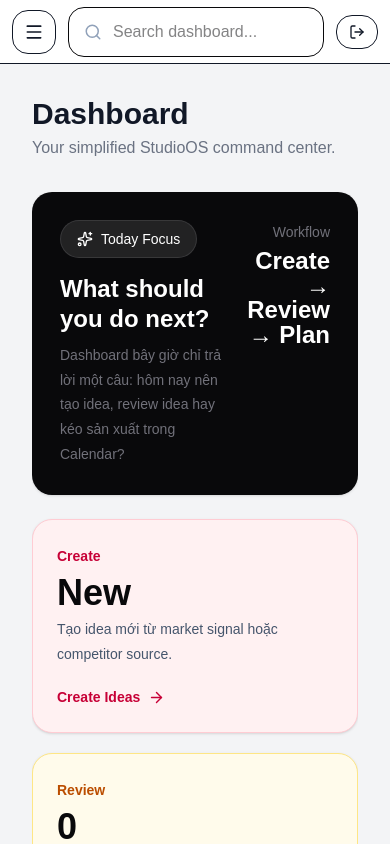
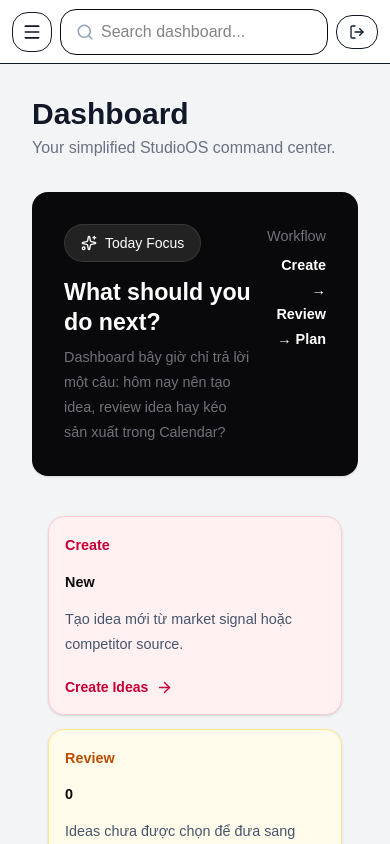
Before and after one commit to affafaffa/studioos, a Next.js app: page / in a window 390 px wide. Shown: the top 844 px of the page. Built offline with nearby package versions, Linux system fonts and the light colour scheme; no server answers; the database is empty.

Commit message:
fix: prevent mobile horizontal overflow

```diff
--- a/app/globals.css
+++ b/app/globals.css
@@ -245,3 +245,161 @@ body {
     line-height: 1.55rem;
   }
 }
+
+/* StudioOS hard mobile containment */
+html,
+body {
+  width: 100%;
+  max-width: 100%;
+  overflow-x: hidden;
+}
+
+body {
+  position: relative;
+}
+
+@media (max-width: 1023px) {
+  main {
+    width: 100%;
+    max-width: 100vw;
+    overflow-x: hidden;
+  }
+
+  main > div {
+    width: 100%;
+    max-width: 100vw;
+    overflow-x: hidden;
+  }
+
+  .studioos-readable,
+  .studioos-readable * {
+    box-sizing: border-box;
+  }
+
+  .studioos-readable {
+    width: 100%;
+    max-width: 100%;
+    overflow-x: hidden;
+  }
+
+  .studioos-readable > * {
+    max-width: 100%;
+  }
+
+  .studioos-readable [class*="grid-cols-"],
+  .studioos-readable .grid {
+    grid-template-columns: 1fr !important;
+  }
+
+  .studioos-readable [class*="min-w-"],
+  .studioos-readable .min-w-max,
+  .studioos-readable [class*="min-w-max"] {
+    min-width: 0 !important;
+  }
+
+  .studioos-readable [class*="max-w-"] {
+    max-width: 100% !important;
+  }
+
+  .studioos-readable [class*="w-["] {
+    max-width: 100% !important;
+  }
+
+  .studioos-readable .overflow-x-auto {
+    overflow-x: hidden !important;
+  }
+
+  .studioos-readable table {
+    width: 100% !important;
+    min-width: 0 !important;
+    table-layout: fixed !important;
+  }
+
+  .studioos-readable th,
+  .studioos-readable td {
+    white-space: normal !important;
+    word-break: break-word !important;
+    overflow-wrap: anywhere !important;
+    padding-left: 0.75rem !important;
+    padding-right: 0.75rem !important;
+  }
+
+  .studioos-readable img,
+  .studioos-readable video {
+    max-width: 100%;
+    height: auto;
+  }
+
+  .studioos-readable button,
+  .studioos-readable input,
+  .studioos-readable select,
+  .studioos-readable textarea {
+    max-width: 100%;
+  }
+
+  .studioos-readable .flex {
+    min-width: 0;
+  }
+
+  .studioos-readable .truncate {
+    white-space: normal !important;
+    overflow: visible !important;
+    text-overflow: clip !important;
+  }
+}
+
+@media (max-width: 640px) {
+  .studioos-readable {
+    padding-left: 0 !important;
+    padding-right: 0 !important;
+  }
+
+  .studioos-readable .rounded-3xl {
+    border-radius: 1rem;
+  }
+
+  .studioos-readable [class*="p-7"],
+  .studioos-readable [class*="p-6"],
+  .studioos-readable [class*="p-5"] {
+    padding: 1rem !important;
+  }
+
+  .studioos-readable [class*="gap-6"],
+  .studioos-readable [class*="gap-5"],
+  .studioos-readable [class*="gap-4"] {
+    gap: 0.875rem !important;
+  }
+
+  .studioos-readable h1 {
+    font-size: 1.65rem !important;
+    line-height: 2rem !important;
+  }
+
+  .studioos-readable h2 {
+    font-size: 1.45rem !important;
+    line-height: 1.85rem !important;
+  }
+
+  .studioos-readable h3 {
+    font-size: 1.1rem !important;
+    line-height: 1.45rem !important;
+  }
+
+  .studioos-readable p,
+  .studioos-readable span,
+  .studioos-readable td,
+  .studioos-readable th {
+    font-size: 0.9rem;
+  }
+}
+
+@media (max-width: 1023px) {
+  .studioos-kanban-scroll {
+    overflow-x: auto !important;
+    -webkit-overflow-scrolling: touch;
+  }
+
+  .studioos-kanban-scroll > div {
+    min-width: max-content !important;
+  }
+}
--- a/components/calendar/StudioCalendar.tsx
+++ b/components/calendar/StudioCalendar.tsx
@@ -462,7 +462,7 @@ export default function StudioCalendar({
         )}
       </div>
 
-      <div className="bg-white rounded-3xl border shadow p-4 overflow-x-auto">
+      <div className="bg-white rounded-3xl border shadow p-4 overflow-x-auto studioos-kanban-scroll">
         <div className="flex gap-4 min-w-max pb-2">
           {stages.map((stage) => {
             const stageIdeas = groupedIdeas.get(stage.id) || [];
--- a/components/layout/Topbar.tsx
+++ b/components/layout/Topbar.tsx
@@ -55,10 +55,10 @@ export default function Topbar({
   }
 
   return (
-    <header className="h-16 bg-white border-b fixed top-0 left-0 lg:left-[252px] right-0 z-30 flex items-center justify-between px-3 sm:px-4 lg:px-6 gap-3">
+    <header className="h-16 bg-white border-b fixed top-0 left-0 lg:left-[252px] right-0 z-30 flex items-center justify-between px-3 sm:px-4 lg:px-6 gap-2 sm:gap-3">
       <button
         onClick={onOpenMobileMenu}
-        className="lg:hidden w-11 h-11 rounded-2xl border flex items-center justify-center bg-white shrink-0"
+        className="lg:hidden w-10 h-10 rounded-2xl border flex items-center justify-center bg-white shrink-0"
         aria-label="Open menu"
       >
         <Menu size={20} />
@@ -74,7 +74,7 @@ export default function Topbar({
           value={query}
           onChange={(event) => handleChange(event.target.value)}
           placeholder={placeholder}
-          className="w-full border rounded-2xl pl-11 pr-4 py-3 outline-none focus:ring-4 focus:ring-blue-100 text-zinc-950"
+          className="w-full border rounded-2xl pl-10 pr-3 py-2.5 sm:py-3 outline-none focus:ring-4 focus:ring-blue-100 text-zinc-950"
         />
       </div>
 
```
